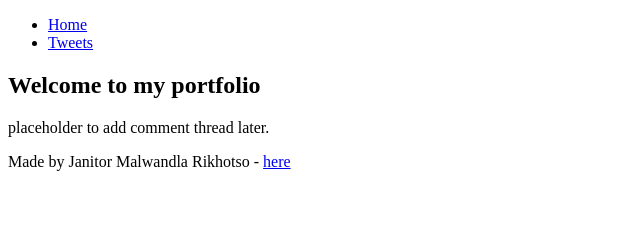
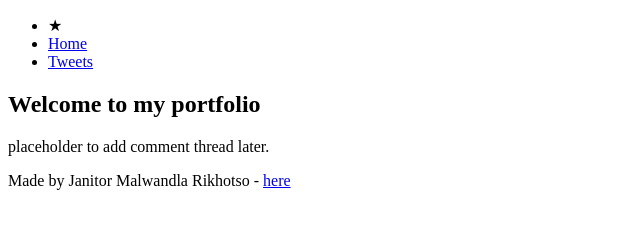
Before and after one commit to dilala97/alx_html_css, a plain HTML site: page index.html in a window 1280 px wide. Shown: the whole page, without its empty margins (0-640 px from the left). Drawn offline with Linux system fonts and the light colour scheme.

Commit message:
Add files via upload
index.html

```diff
--- a/index.html
+++ b/index.html
@@ -7,15 +7,15 @@
 </head>
 
 <body class="works_on_smartphone">
+    <header>
+        <ul>
+            <li class="logo">&#9733;</li>
+            <li><a href="index.html">Home</a></li>
+            <li><a href="tweets.html">Tweets</a></li>
+        </ul>
+    </header>
 
 
-    <header>
-            <ul>
-
-                <li><a href="index.html">Home</a></li>
-                <li><a href="tweets.html">Tweets</a></li>
-            </ul>
-    </header>
 
     <main>
         <article>
```
